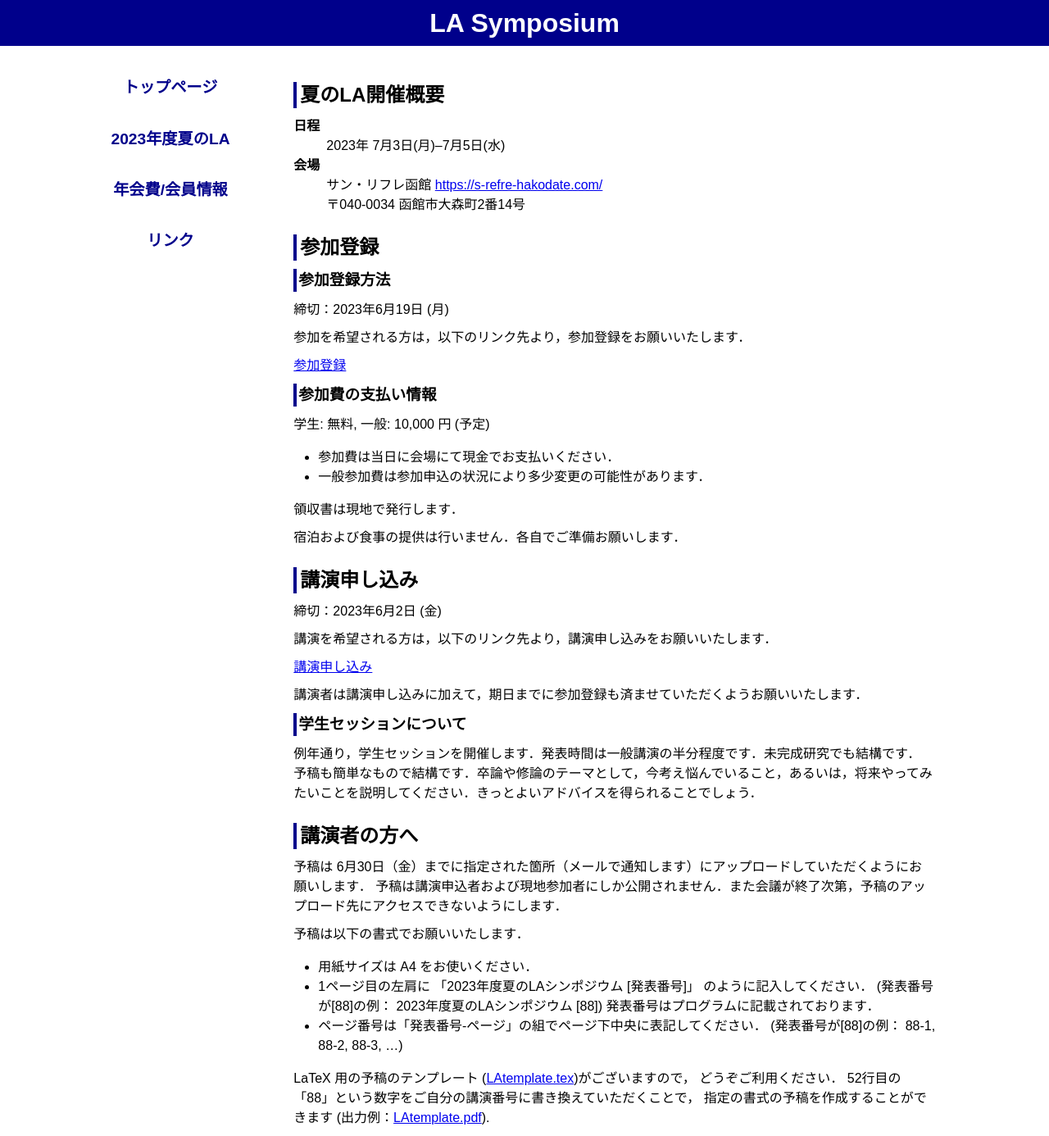
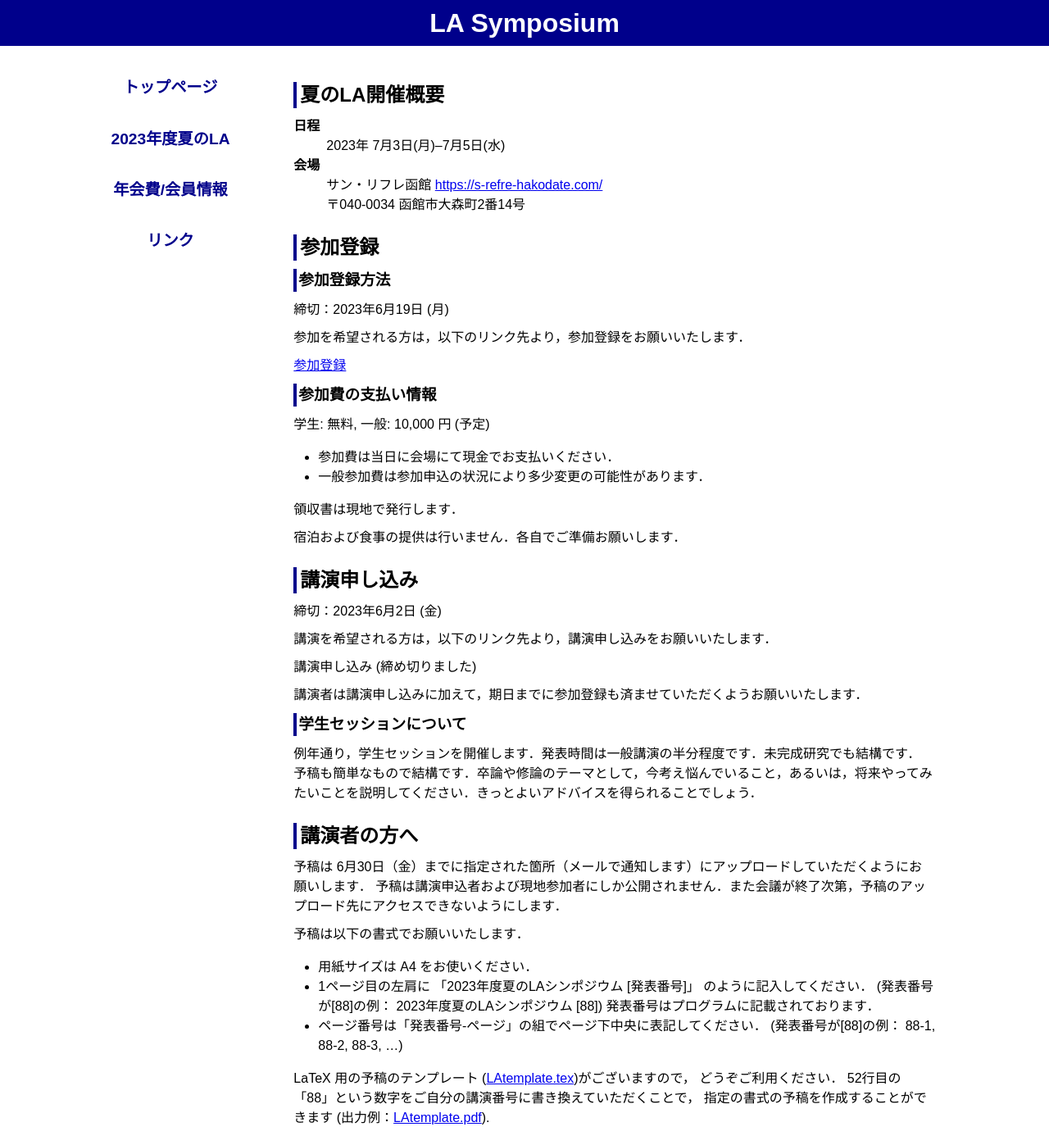
Before and after one commit to ytamura12/la-symposium_test.github.io, a Jekyll site: the page built from 2023/summer.md, in a window 1280 px wide. Shown: the whole page at 82% size. Built offline with Jekyll 4.4.1, drawn with Linux system fonts in a browser that asks for light colours.

Commit message:
Update summer.md

```diff
--- a/2023/summer.md
+++ b/2023/summer.md
@@ -41,7 +41,8 @@ title: LA Symposium 2023, 夏のLA
 
 講演を希望される方は，以下のリンク先より，講演申し込みをお願いいたします．
 
-[講演申し込み](https://art.ist.hokudai.ac.jp/LA/kouen/){:target="_blank"}
+講演申し込み (締め切りました)
+<!-- [講演申し込み](https://art.ist.hokudai.ac.jp/LA/kouen/){:target="_blank"} -->
 
 講演者は講演申し込みに加えて，期日までに参加登録も済ませていただくようお願いいたします．
 
```
